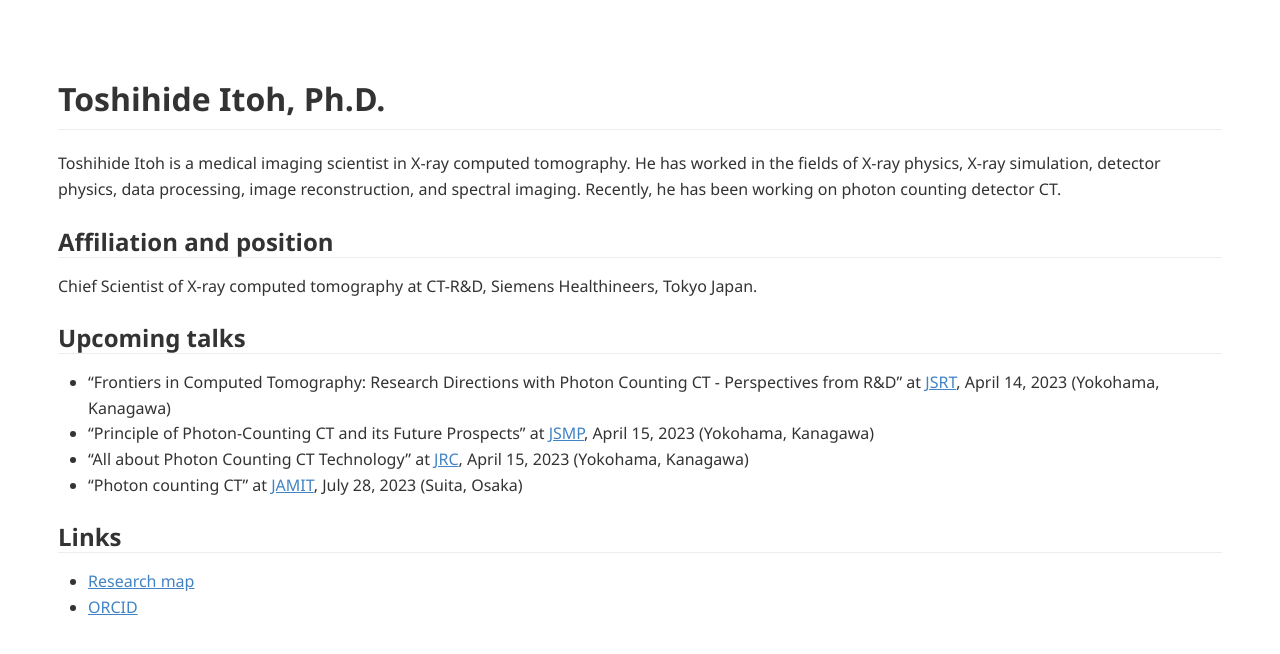
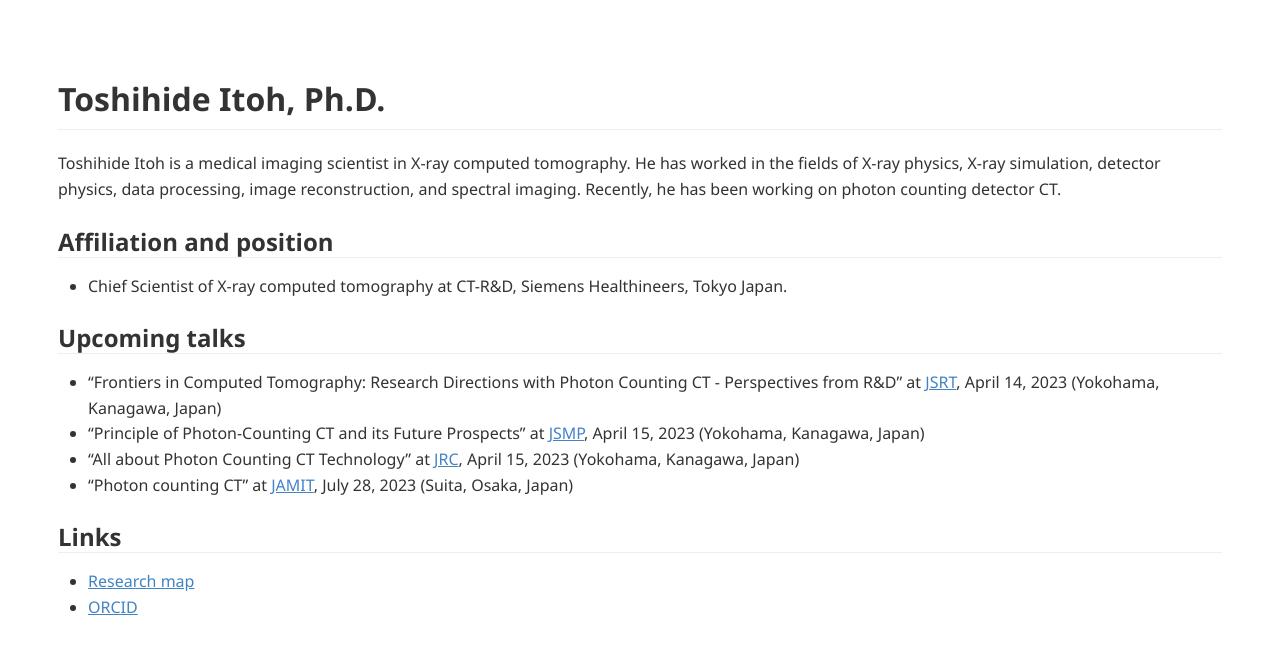
Before and after one commit to tnitoh/tnitoh.github.io, a Jekyll site: the page built from index.md, in a window 1280 px wide. Shown: the top 654 px of the page. Built offline with Jekyll 4.4.1, drawn with Linux system fonts in a browser that asks for light colours; Markdown is read by kramdown in place of the engine named in the settings.

Commit message:
Update index.md

```diff
--- a/index.md
+++ b/index.md
@@ -8,14 +8,14 @@ title: Toshihide Itoh's web page
 Toshihide Itoh is a medical imaging scientist in X-ray computed tomography. He has worked in the fields of X-ray physics, X-ray simulation, detector physics, data processing, image reconstruction, and spectral imaging. Recently, he has been working on photon counting detector CT.
 
 ## Affiliation and position
-Chief Scientist of X-ray computed tomography at CT-R&D, Siemens Healthineers, Tokyo Japan.
+- Chief Scientist of X-ray computed tomography at CT-R&D, Siemens Healthineers, Tokyo Japan.
 
 ## Upcoming talks
 
-- "Frontiers in Computed Tomography: Research Directions with Photon Counting CT - Perspectives from R&D" at [JSRT](https://www.jsrt.or.jp/gmeeting/soukai79eng/){:target="_blank"}, April 14, 2023 (Yokohama, Kanagawa)
-- "Principle of Photon-Counting CT and its Future Prospects" at [JSMP](https://www.jsmp.org/conf/125/en/){:target="_blank"}, April 15, 2023 (Yokohama, Kanagawa)
-- "All about Photon Counting CT Technology" at [JRC](https://site2.convention.co.jp/jrs82/english/){:target="_blank"}, April 15, 2023 (Yokohama, Kanagawa)
-- "Photon counting CT" at [JAMIT](http://jamit.jp/meetinginfo/index.html){:target="_blank"}, July 28, 2023 (Suita, Osaka)
+- "Frontiers in Computed Tomography: Research Directions with Photon Counting CT - Perspectives from R&D" at [JSRT](https://www.jsrt.or.jp/gmeeting/soukai79eng/){:target="_blank"}, April 14, 2023 (Yokohama, Kanagawa, Japan)
+- "Principle of Photon-Counting CT and its Future Prospects" at [JSMP](https://www.jsmp.org/conf/125/en/){:target="_blank"}, April 15, 2023 (Yokohama, Kanagawa, Japan)
+- "All about Photon Counting CT Technology" at [JRC](https://site2.convention.co.jp/jrs82/english/){:target="_blank"}, April 15, 2023 (Yokohama, Kanagawa, Japan)
+- "Photon counting CT" at [JAMIT](http://jamit.jp/meetinginfo/index.html){:target="_blank"}, July 28, 2023 (Suita, Osaka, Japan)
 
 ## Links
 - [Research map](https://researchmap.jp/tnitoh?lang=en){:target="_blank"}
```
